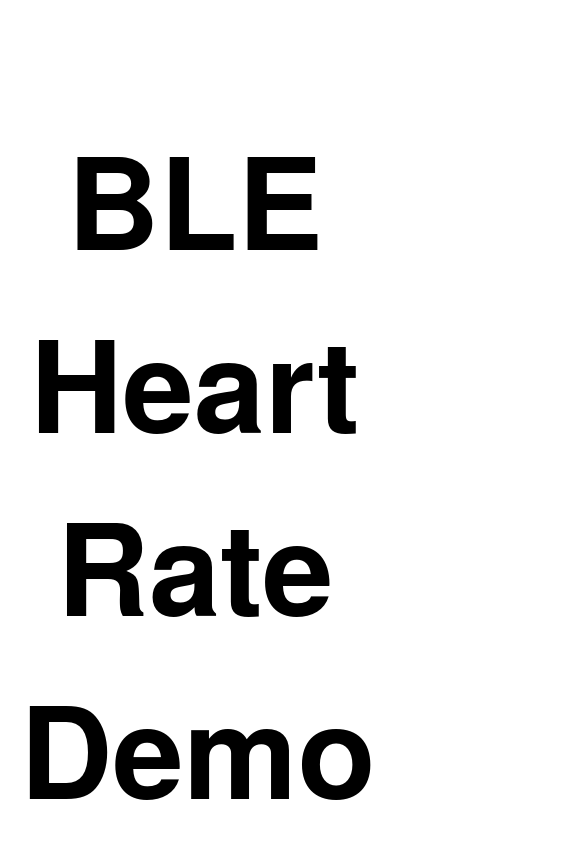
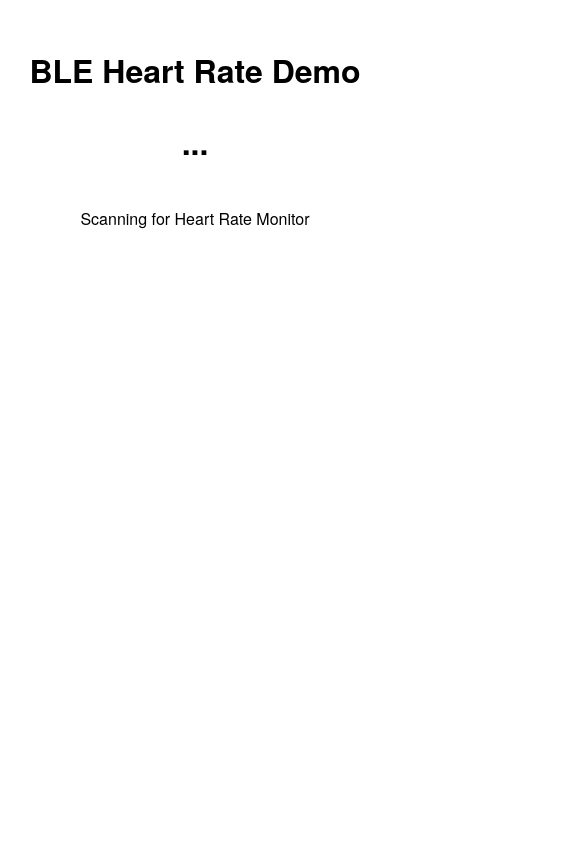
Before and after one commit to frankrnichols/dadsHRM, a plain HTML site: page www/index.html in a window 390 px wide. Shown: the top 844 px of the page, 585 px wide, since content can reach past the window. Drawn offline with Linux system fonts and the light colour scheme; some packages are replaced by stand-ins of ours.

Commit message:
running now
but fonts too big

```diff
--- a/www/css/index.css
+++ b/www/css/index.css
@@ -19,9 +19,9 @@ div {
 }
 
 h1 {
-    font-size:8em;
+    font-size:2em;
 }
 
 h2 {
-    font-size:8em;
+    font-size:2em;
 }
--- a/www/index.html
+++ b/www/index.html
@@ -4,17 +4,15 @@
         <meta charset="utf-8" />
         <meta name="format-detection" content="telephone=no" />
         <meta name="msapplication-tap-highlight" content="no" />
-        <meta name="viewport" content="user-scalable=no, initial-scale=16, maximum-scale=16, minimum-scale=16, width=device-width, height=device-height, target-densitydpi=device-dpi" />
+        <meta name="viewport" content="user-scalable=no, initial-scale=1, maximum-scale=1, minimum-scale=1, width=device-width, height=device-height, target-densitydpi=device-dpi" />
         <link rel="stylesheet" type="text/css" href="css/index.css" />
         <title>Heart Rate</title>
     </head>
     <body>
         <div>
-            <h1>BLE Heart Rate Demo</h1>
+            <h2>BLE Heart Rate Demo</h2>
             <h1 id="beatsPerMinute">...</h1>
-            <div>
-				<h1 id="statusDiv">___</h1>
-			</div>
+            <div id="statusDiv"></div>
         </div>
         <script type="text/javascript" src="cordova.js"></script>
         <script type="text/javascript" src="js/index.js"></script>
```
